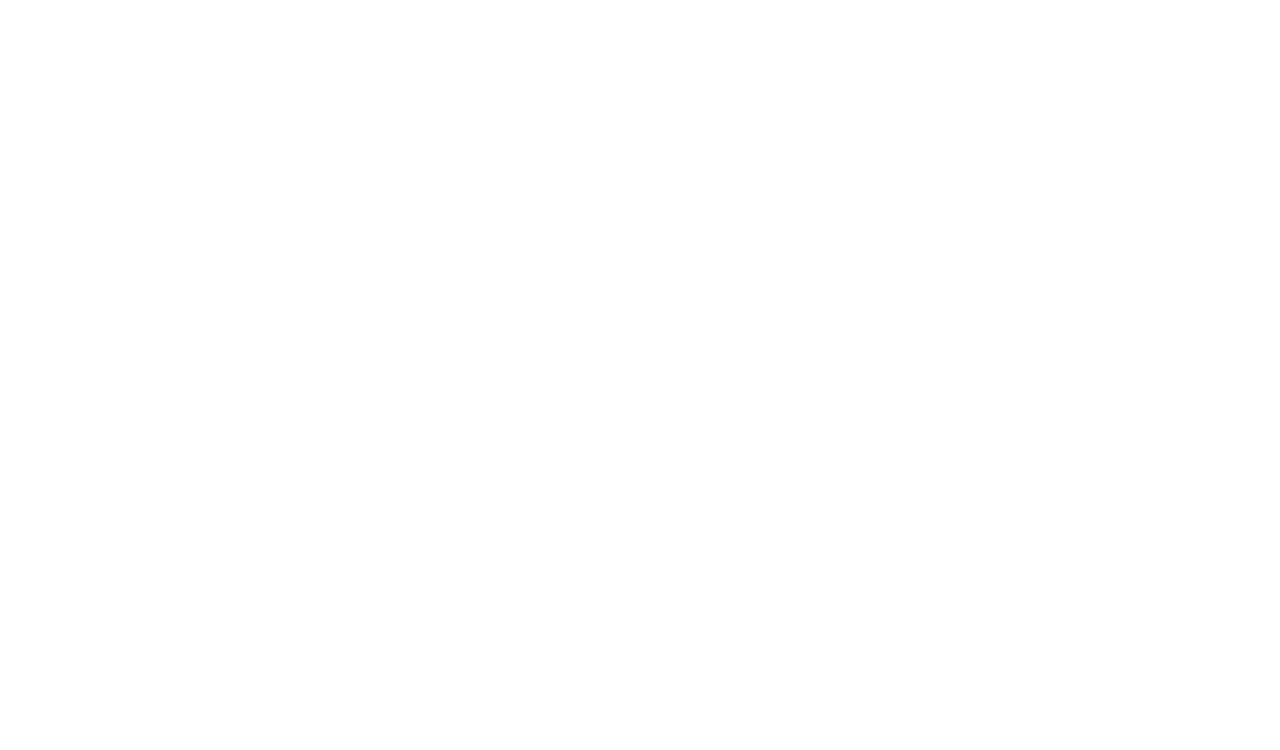
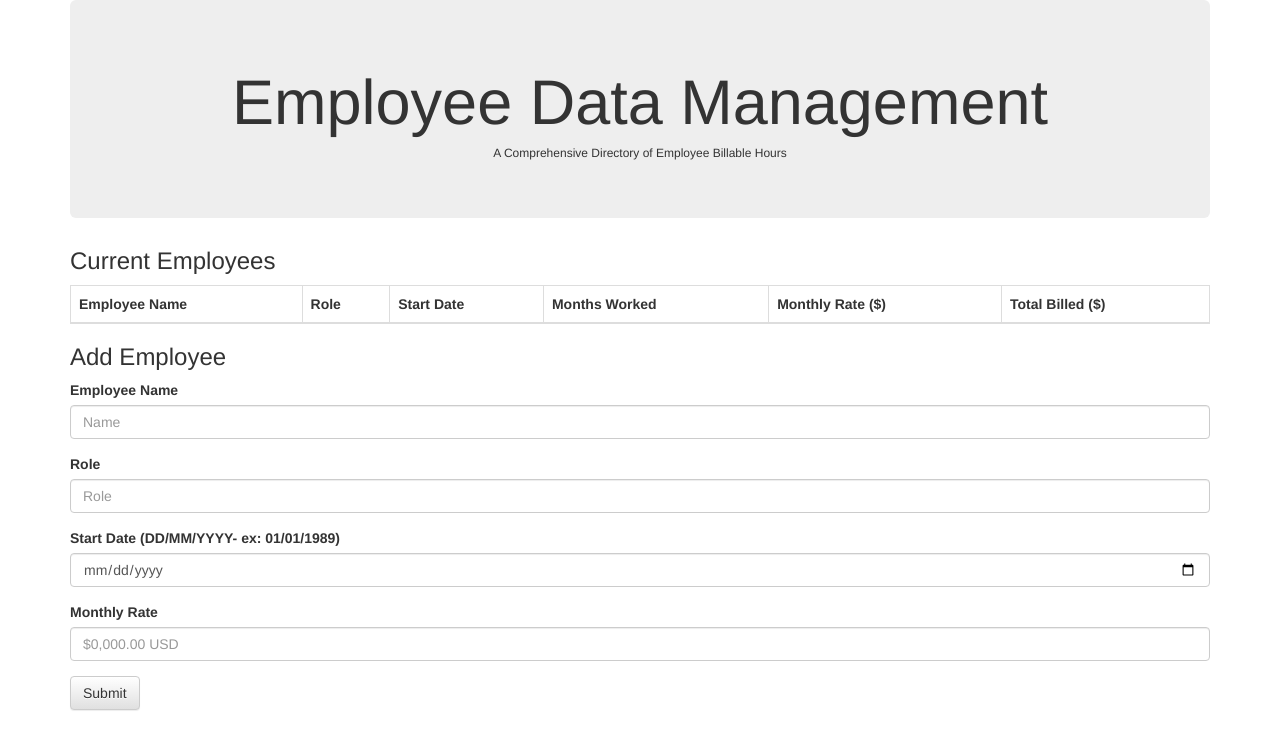
Before and after one commit to iangoodnight/employee-management, a plain HTML site: page index.html in a window 1280 px wide. Drawn offline with nearby package versions, Linux system fonts and the light colour scheme.

Commit message:
working index

```diff
--- a/index.html
+++ b/index.html
@@ -15,6 +15,48 @@
 	<script src="https://maxcdn.bootstrapcdn.com/bootstrap/3.3.7/js/bootstrap.min.js" integrity="sha384-Tc5IQib027qvyjSMfHjOMaLkfuWVxZxUPnCJA7l2mCWNIpG9mGCD8wGNIcPD7Txa" crossorigin="anonymous"></script>
 </head>
 <body>
+	<div class="container">
+	<div class="jumbotron text-center">
+		<h1>Employee Data Management</h1>
+		<h6>A Comprehensive Directory of Employee Billable Hours</h6>
+	</div>
+	<div id="output">
+		<h3>Current Employees</h3>
+		<table class="table table-bordered">
+			<thead>
+				<tr>
+					<th>Employee Name</th>
+					<th>Role</th>
+					<th>Start Date</th>
+					<th>Months Worked</th>
+					<th>Monthly Rate ($)</th>
+					<th>Total Billed ($)</th>
+			</thead>
+		</table>
+	</div>
+	<div id="input">
+		<h3>Add Employee</h3>
+		<form>
+		  <div class="form-group">
+		    <label for="Employee-Name">Employee Name</label>
+		    <input type="text" class="form-control" id="employee-name" placeholder="Name">
+		  </div>
+		  <div class="form-group">
+		    <label for="Role">Role</label>
+		    <input type="text" class="form-control" id="role" placeholder="Role">
+		  </div>
+		  <div class="form-group">
+		    <label for="Start-Date">Start Date (DD/MM/YYYY- ex: 01/01/1989)</label>
+		    <input type="date" class="form-control" id="start-date" placeholder="DD/MM/YY">
+		  </div>
+		  <div class="form-group">
+		    <label for="Monthly-Rate">Monthly Rate</label>
+		    <input type="number" class="form-control" id="monthly-rate" placeholder="$0,000.00 USD">
+		  </div>
+		  <button type="submit" class="btn btn-default">Submit</button>
+		</form>
+	</div>
+	</div>
 
 </body>
 </html>
```
